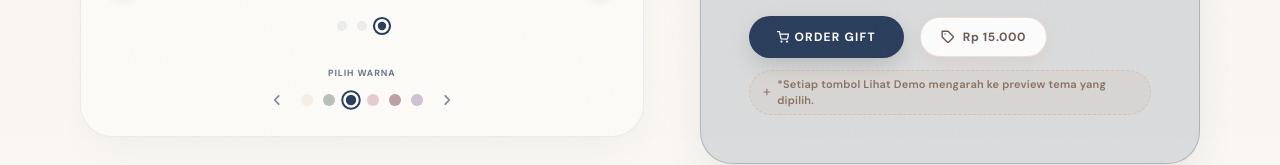
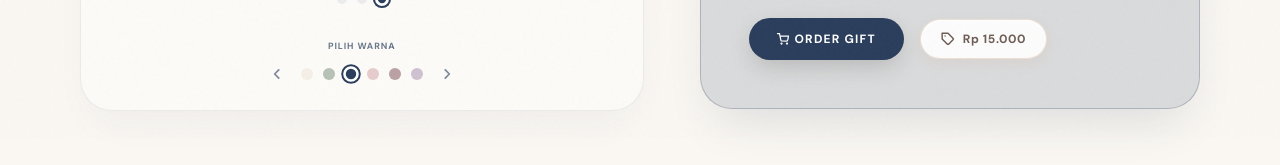
Before and after one commit to detectivecrewze/for-you-always, a Next.js app: page /catalog/letter in a window 1280 px wide. Shown: the part 662-827 px from the top of the page. Built offline with nearby package versions, Linux system fonts and the light colour scheme.

Commit message:
Revert "feat(catalog/letter): add hint explaining dynamic demo links"
This reverts commit b7b54d06ef65ce27190f7701b007d43fe4d2dc95.

```diff
--- a/app/(landing)/catalog/letter/page.tsx
+++ b/app/(landing)/catalog/letter/page.tsx
@@ -56,7 +56,6 @@ export default function LetterCatalogPage() {
                             ]}
                             price="Rp 15.000"
                             demoLink="https://letter.for-you-always.my.id/ribbon/letter-test"
-                            addonText="*Setiap tombol Lihat Demo mengarah ke preview tema yang dipilih."
 
                             fallbackImgSrc="https://cdn.for-you-always.my.id/1777883950201-eede1i.webp"
                             mediaType="image"
```
